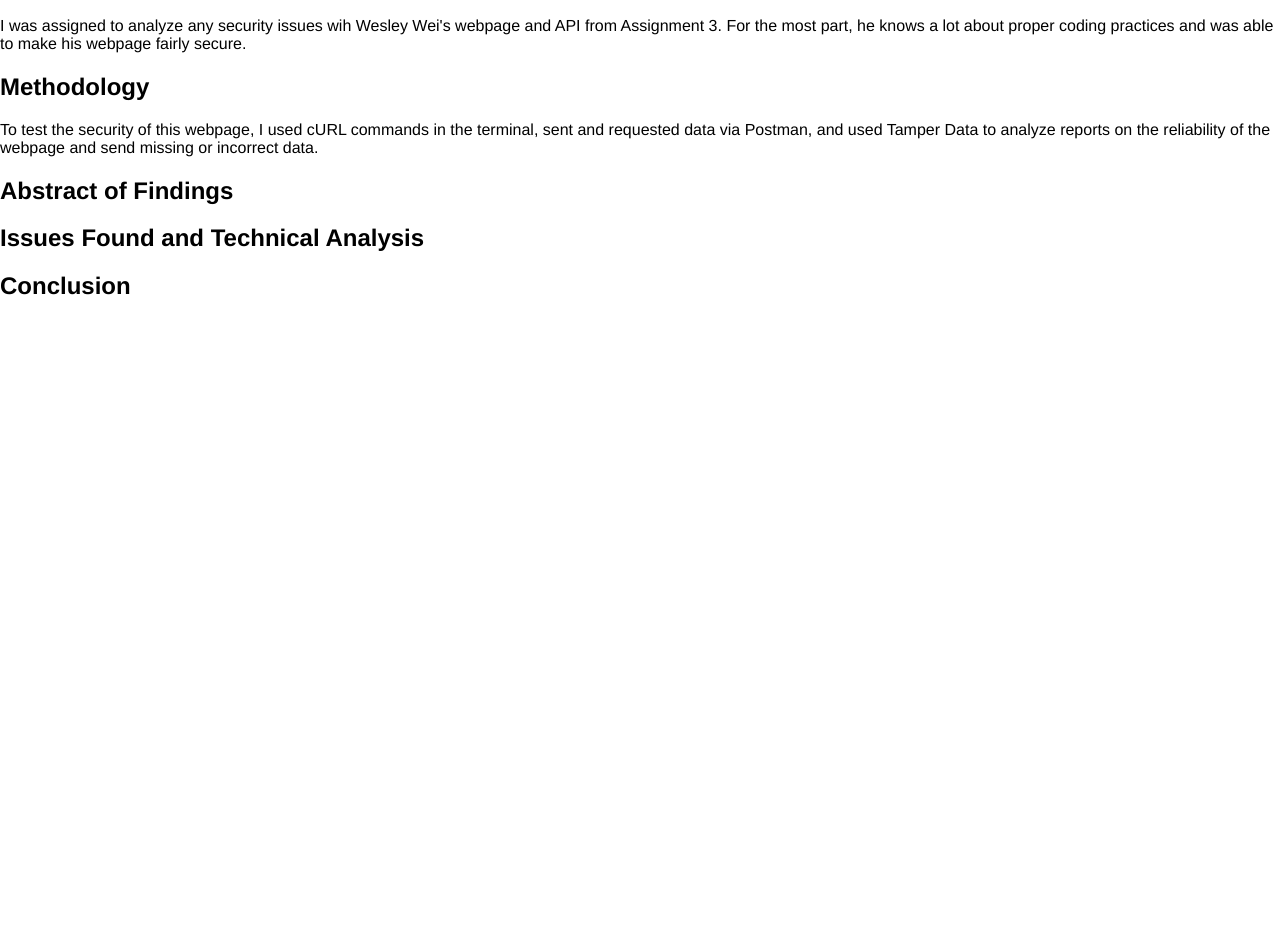
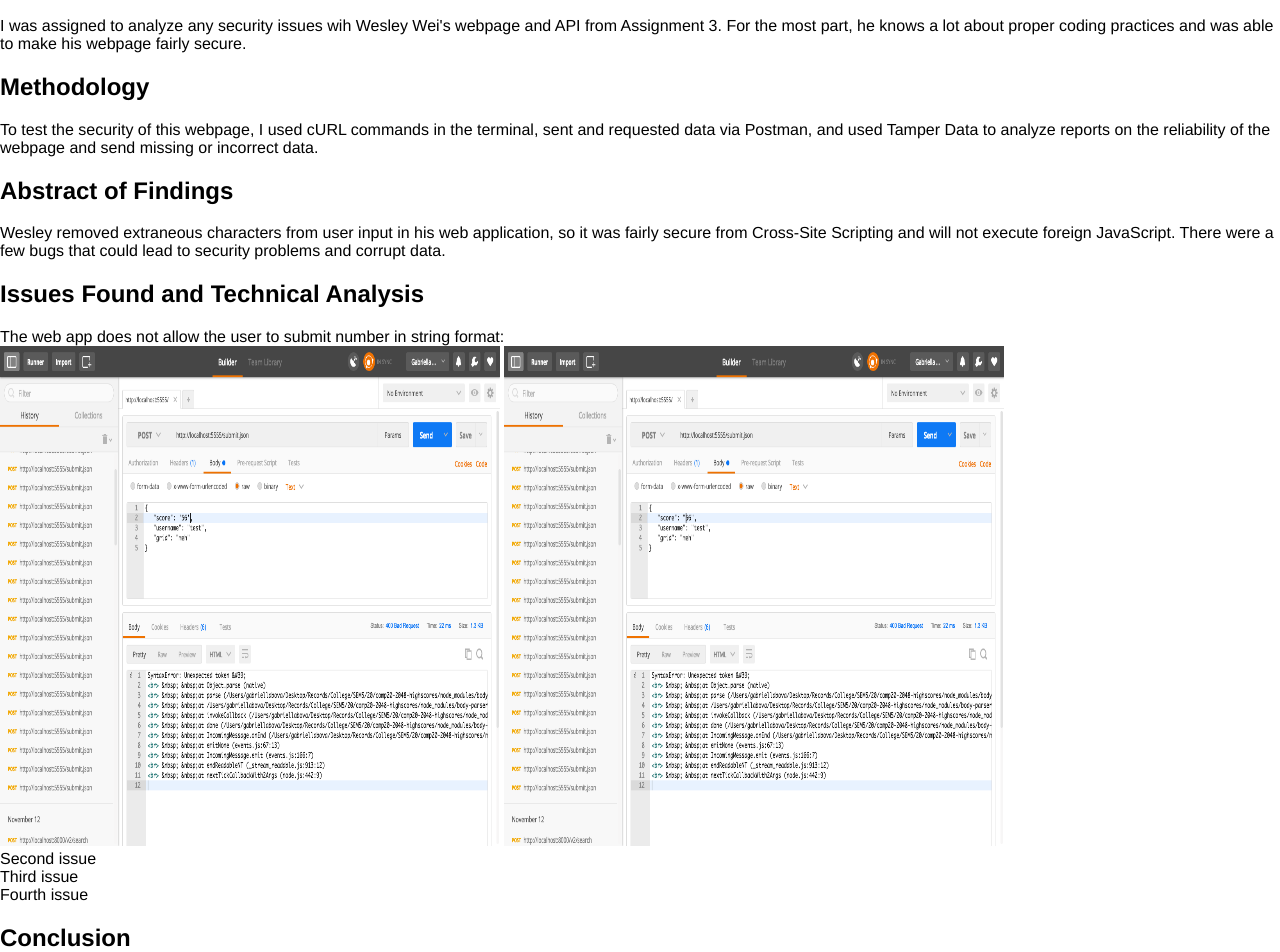
Before and after one commit to gbova/comp20-gbova, a plain HTML site: page security/index.html in a window 1280 px wide. Shown: the part 111-1063 px from the top of the page. Before the commit the page ends 821 px from the top, so only its background shows below. Drawn offline with Linux system fonts and the light colour scheme; files that its build step writes are made by us from their sources.

Commit message:
Add string-number images

```diff
--- a/security/index.html
+++ b/security/index.html
@@ -17,9 +17,18 @@
 	<div id="text-block"> To test the security of this webpage, I used cURL commands in the terminal, sent and requested data via Postman, and used Tamper Data to analyze reports on the reliability of the webpage and send missing or incorrect data. </div>
 
 <h2>Abstract of Findings</h2>
-	<div id="text-block"></div>
+	<div id="text-block"> Wesley removed extraneous characters from user input in his web application, so it was fairly secure from Cross-Site Scripting and will not execute foreign JavaScript. There were a few bugs that could lead to security problems and corrupt data. </div>
 
 <h2>Issues Found and Technical Analysis</h2>
+	<div id="text-block"> The web app does not allow the user to submit number in string format:  </div>
+	<img src="numberString1.png" alt="Smiley face" height="500" width="500">
+	<img src="numberString2.png" alt="Smiley face" height="500" width="500">
+
+	<div id="text-block"> Second issue </div>
+
+	<div id="text-block"> Third issue </div>
+
+	<div id="text-block"> Fourth issue </div>
 
 <h2>Conclusion</h2>
 
```
Also changed, not shown: security/numberString1.png (added), security/numberString2.png (added), 2 other files.
